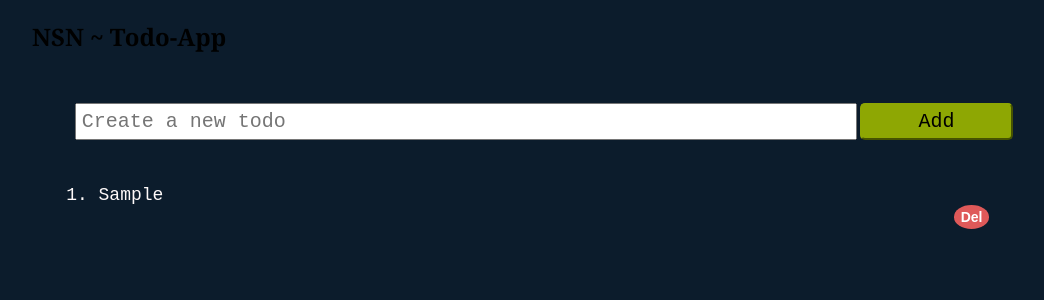
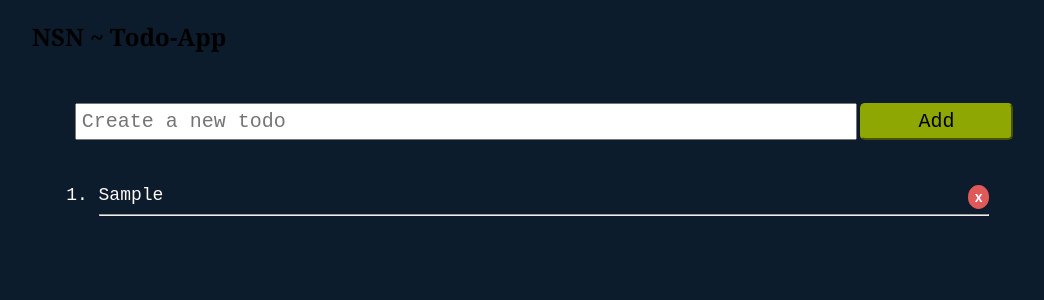
Before and after one commit to Serge-NSN/react-todo-app, a React (Create React App) app in the folder todo-app/: page / in a window 1280 px wide. Both pictures are taken after typing "Sample" into the empty fields and a click on the button "Add". Shown: the top 300 px of the page, without its empty margins (96-1140 px from the left). Built offline with nearby package versions, Linux system fonts and the light colour scheme.

Commit message:
modified

```diff
--- a/todo-app/src/components/TodoList.js
+++ b/todo-app/src/components/TodoList.js
@@ -8,9 +8,11 @@
         {
             list.map((todo, entry) => (
                 <div className="todo">
-                    <li key={entry}>{todo}</li>
-                    <button className="delete-button" onClick={() => {removeItem(todo)}}>Del</button>
-
+                    <li key={entry}>{todo}
+                    <button className="delete-button" onClick={() => {removeItem(todo)}}>x</button>
+                    </li>
+                    <hr/>
+                    <br></br>
                 </div>
             ))
         }
```
Also changed, not shown: todo-app/src/components/TodoInput.js (+2 -7 lines).
